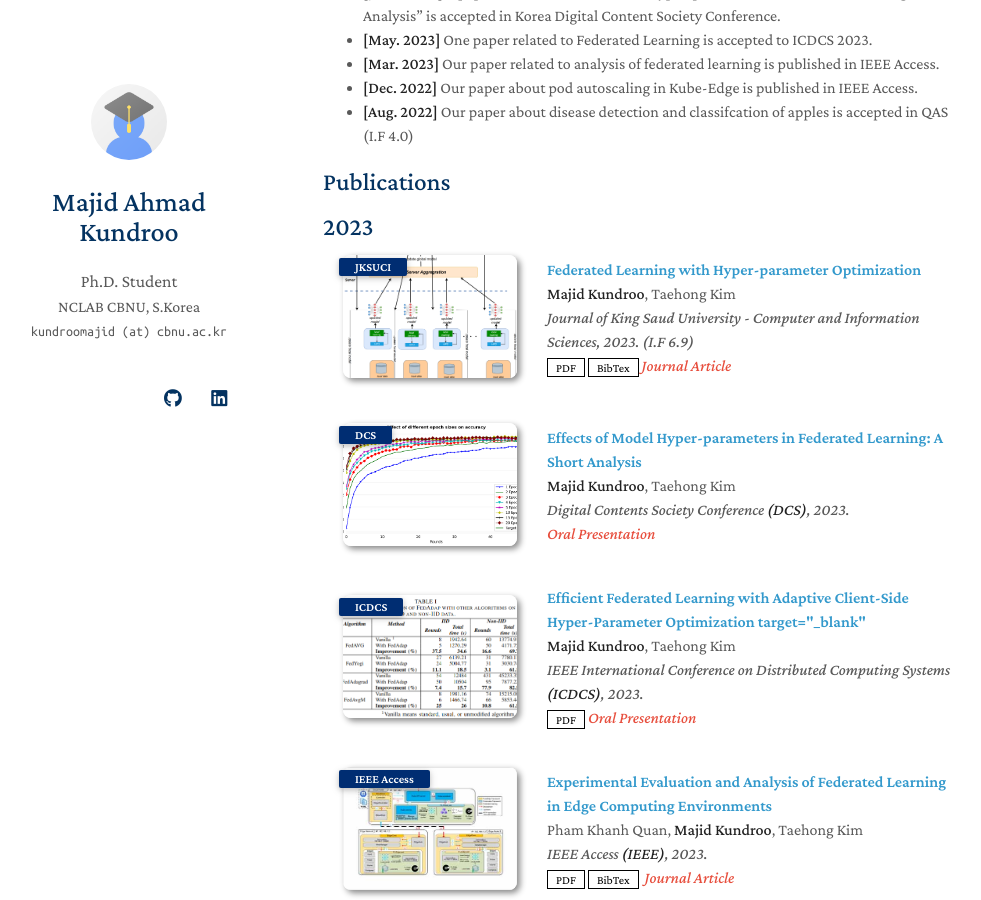
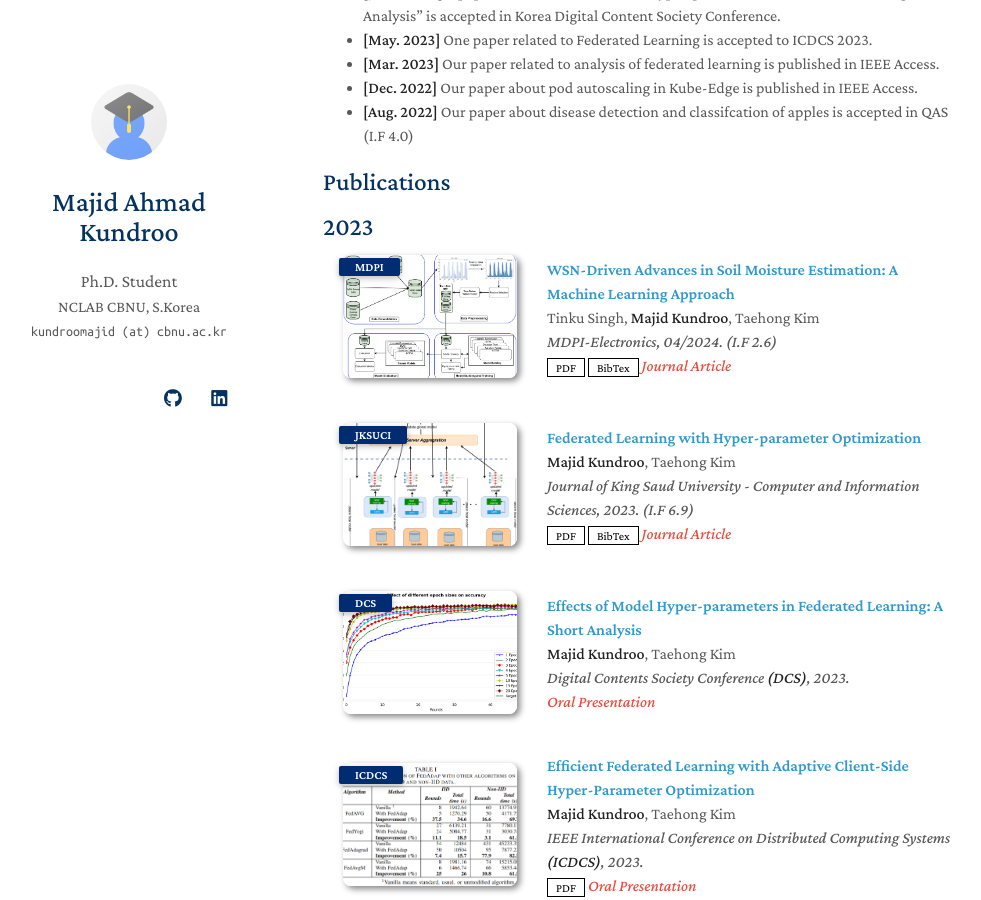
Before and after one commit to kundroomajid/kundroomajid.github.io, a Jekyll site: the page built from index.md, in a window 1280 px wide and 900 px high, scrolled down 710 px. Shown: the whole window, without its empty margins (147-1128 px from the left). Built offline with Jekyll 4.4.1, drawn with Linux system fonts in a browser that asks for light colours; nearby versions of some CDN libraries; a style sheet for code colours, icons or effects is not loaded; our own code applies the rules of GitHub Pages for plain Markdown files.

Commit message:
adds MDPI-Electronics paper

```diff
--- a/_includes/publications.md
+++ b/_includes/publications.md
@@ -4,6 +4,28 @@
 
 <ol class="bibliography">
 <h2 id="" style="margin: 20px 0px 10px;">2023</h2>
+
+<li>
+    <div class="pub-row">
+      <div class="col-sm-3 abbr" style="position: relative;padding-right: 15px;padding-left: 15px;">
+        <img src="assets/img/wsn.png" class="teaser img-fluid z-depth-1">
+        <abbr class="badge">MDPI</abbr>
+      </div>
+      <div class="col-sm-9" style="position: relative;padding-right: 15px;padding-left: 20px;">
+        <div class="title"><a href="https://doi.org/10.3390/electronics13081590">WSN-Driven Advances in Soil Moisture Estimation: A Machine Learning Approach</a></div>
+        <div class="author">Tinku Singh, <strong>Majid Kundroo</strong>, Taehong Kim</div>
+        <div class="periodical"><em>MDPI-Electronics, 04/2024. (I.F 2.6)</em></div>
+        <div class="links">
+          <a href="https://doi.org/10.3390/electronics13081590" class="btn btn-sm z-depth-0" role="button" target="_blank" style="font-size:12px;">PDF</a>
+          <!-- <a href="#" class="btn btn-sm z-depth-0" role="button" target="_blank" style="font-size:12px;">Code</a> -->
+          <!-- <a href="https://class-il.mpi-inf.mpg.de/mnemonics/" class="btn btn-sm z-depth-0" role="button" target="_blank" style="font-size:12px;">Project Page</a> -->
+          <a href="./assets/bibtex/fedhpo.bib" class="btn btn-sm z-depth-0" role="button" target="_blank" style="font-size:12px;">BibTex</a>
+          <strong><i style="color:#e74d3c">Journal Article</i></strong>
+        </div>
+      </div>
+    </div>
+    </li>
+    <br>
 
 <li>
     <div class="pub-row">
@@ -56,7 +78,7 @@
     <abbr class="badge">ICDCS</abbr>
   </div>
   <div class="col-sm-9" style="position: relative;padding-right: 15px;padding-left: 20px;">
-    <div class="title"><a href="https://doi.org/10.1109/ICDCS57875.2023.00103">Efficient Federated Learning with Adaptive Client-Side Hyper-Parameter Optimization target="_blank"</a></div>
+    <div class="title"><a href="https://doi.org/10.1109/ICDCS57875.2023.00103">Efficient Federated Learning with Adaptive Client-Side Hyper-Parameter Optimization</a></div>
     <div class="author"><strong>Majid Kundroo</strong>, Taehong Kim</div>
     <div class="periodical"><em>IEEE International Conference on Distributed Computing Systems <strong>(ICDCS)</strong>, 2023.</em></div>
     <div class="links">
```
Also changed, not shown: assets/bibtex/wsn.bib (added, +14 -0 lines), assets/img/wsn.png (added).
